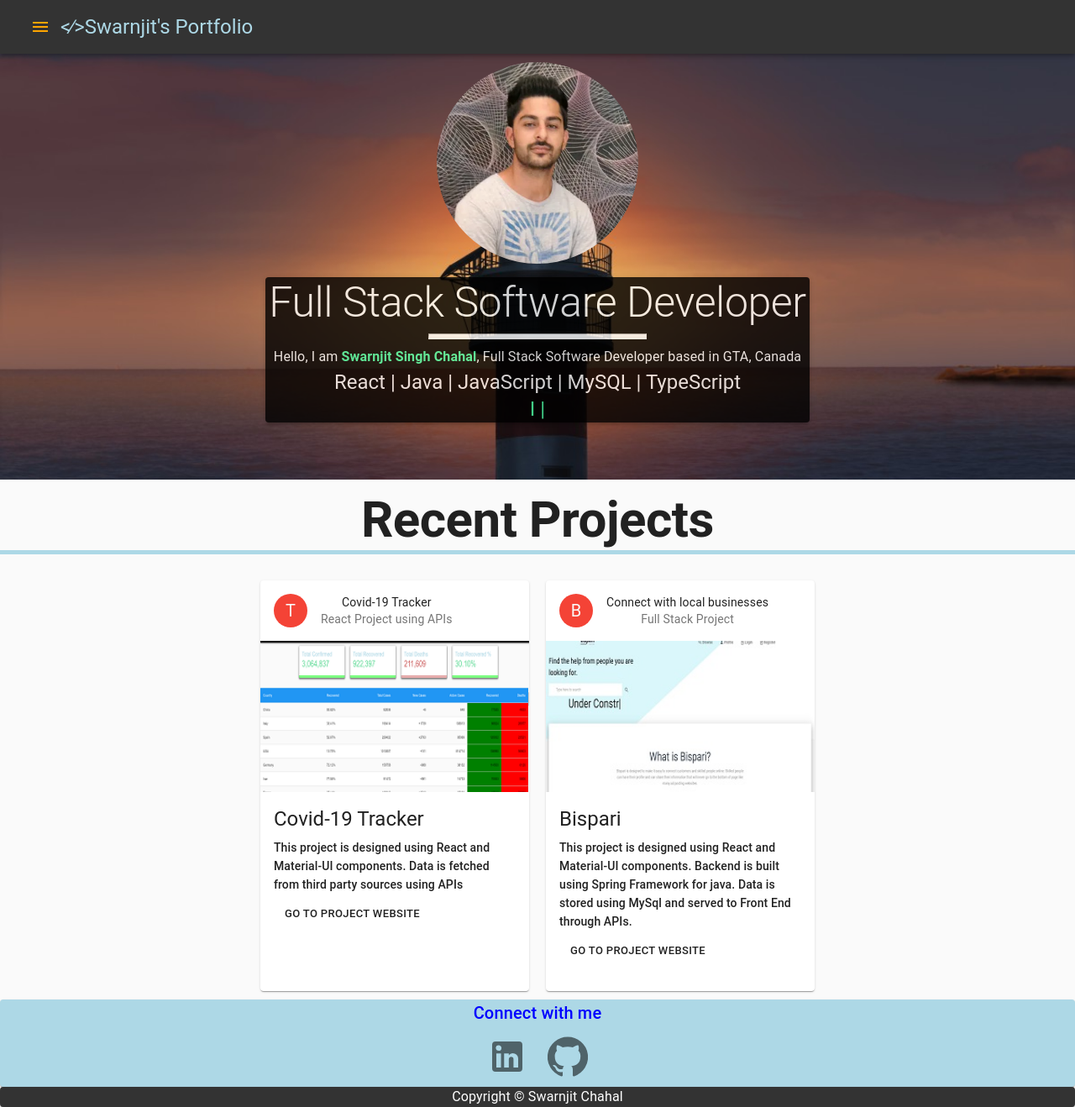
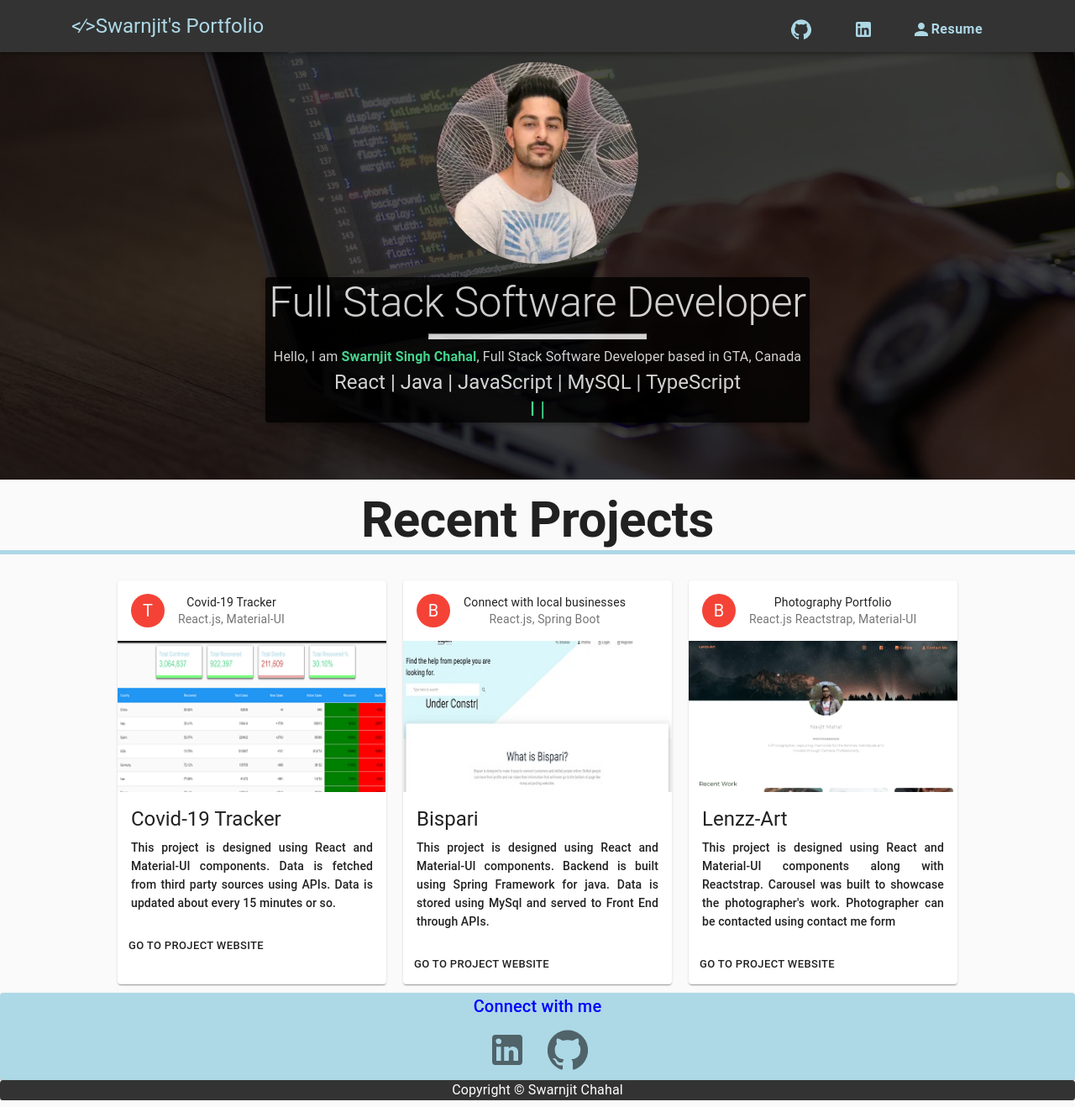
Before and after one commit to swarnjit/portfolio, a React (Create React App) app: page / in a window 1280 px wide. Shown: the whole page at 84% size. Built offline with nearby package versions, Linux system fonts and the light colour scheme.

Commit message:
added contact me page

```diff
--- a/src/components/Header.js
+++ b/src/components/Header.js
@@ -1,7 +1,7 @@
 import React from "react";
 import { Typography, Avatar, Grid, Paper } from "@material-ui/core";
 import avatar from "../images/me.png";
-import bg from "../images/bg.png";
+import bg from "../images/bg.jpg";
 import Typed from "react-typed";
 import { makeStyles } from "@material-ui/core/styles";
 import { lightBlue } from "@material-ui/core/colors";
@@ -61,7 +61,7 @@ const Header = () => {
   return (
     <div
       style={{
-        backgroundImage: `url(${bg}`,
+        backgroundImage: `linear-gradient( rgba(0, 0, 0, 0.7), rgba(0, 0, 0, 0.7) ), url(${bg}`,
         backgroundSize: "cover",
         maxHeight: "70vh",
       }}
--- a/src/components/Navbar.js
+++ b/src/components/Navbar.js
@@ -1,6 +1,7 @@
 import React, { useState } from "react";
 import { Link } from "react-router-dom";
 import RightMenu from "@material-ui/core/Drawer";
+import PersonIcon from "@material-ui/icons/Person";
 import {
   AppBar,
   Toolbar,
@@ -13,8 +14,16 @@ import {
   Typography,
   Box,
   ListItemText,
+  Button,
+  Hidden,
 } from "@material-ui/core";
-import { AssignmentInd, Home } from "@material-ui/icons";
+import {
+  AssignmentInd,
+  GitHub,
+  Home,
+  LinkedIn,
+  PersonPinCircleOutlined,
+} from "@material-ui/icons";
 import MenuIcon from "@material-ui/icons/Menu";
 import { makeStyles } from "@material-ui/core/styles";
 import avatar from "../images/me.png";
@@ -31,6 +40,73 @@ const useStyles = makeStyles((theme) => ({
   },
   listItem: {
     color: "black",
+  },
+  list: {
+    fontSize: "14px",
+    margin: 0,
+    paddingLeft: "0",
+    listStyle: "none",
+    paddingTop: "0",
+    paddingBottom: "0",
+    color: "inherit",
+    float: "right",
+  },
+  navItem: {
+    float: "left",
+    color: "inherit",
+    fontSize: "20px",
+    position: "relative",
+    display: "block",
+    width: "auto",
+    marginRight: "10px",
+    justifyContent: "space-between",
+    padding: "0",
+    "&:hover,&:focus": {
+      color: "lightblue",
+      background: "transparent",
+    },
+  },
+  navLink: {
+    color: "lightblue",
+    position: "relative",
+    padding: "0.9375rem",
+    fontWeight: "600",
+    fontSize: "16px",
+    textTransform: "capitalize",
+    borderRadius: "3px",
+    lineHeight: "20px",
+    textDecoration: "none",
+    margin: "0px",
+    display: "inline-flex",
+    "&:hover,&:focus": {
+      color: "#1dbf73",
+      background: "rgba(200, 200, 200, 0.2)",
+    },
+  },
+  toolbar: {
+    minHeight: "50px",
+    flex: "1",
+    alignItems: "center",
+    justifyContent: "space-between",
+    display: "flex",
+    flexWrap: "nowrap",
+    paddingRight: "15px",
+    paddingLeft: "15px",
+    marginRight: "auto",
+    marginLeft: "auto",
+    width: "100%",
+    "@media (min-width: 576px)": {
+      maxWidth: "540px",
+    },
+    "@media (min-width: 768px)": {
+      maxWidth: "720px",
+    },
+    "@media (min-width: 992px)": {
+      maxWidth: "960px",
+    },
+    "@media (min-width: 1200px)": {
+      maxWidth: "1140px",
+    },
   },
 }));
 
@@ -84,10 +160,18 @@ const Navbar = () => {
     <>
       <Box component="nav">
         <AppBar position="fixed" style={{ background: "#333" }}>
-          <Toolbar>
-            <IconButton onClick={toggleSideMenu("right", true)}>
-              <MenuIcon style={{ color: "orange" }} />
-            </IconButton>
+          <Toolbar className={classes.toolbar}>
+            <Hidden mdUp>
+              <IconButton onClick={toggleSideMenu("right", true)}>
+                <MenuIcon style={{ color: "orange", alignItems: "left" }} />
+              </IconButton>
+              <RightMenu
+                open={state.right}
+                onClose={toggleSideMenu("right", false)}
+              >
+                {sideList("right")}
+              </RightMenu>
+            </Hidden>
 
             <Typography
               variant="h5"
@@ -99,12 +183,32 @@ const Navbar = () => {
               &#x3c;&#8725;&#x3e;Swarnjit's Portfolio
             </Typography>
 
-            <RightMenu
-              open={state.right}
-              onClose={toggleSideMenu("right", false)}
-            >
-              {sideList("right")}
-            </RightMenu>
+            <Hidden smDown>
+              <div className={classes.list}>
+                <List>
+                  <ListItem className={classes.navItem}>
+                    <Button component={Link} to="/" className={classes.navLink}>
+                      <GitHub />
+                    </Button>
+                  </ListItem>
+                  <ListItem className={classes.navItem}>
+                    <Button component={Link} to="/" className={classes.navLink}>
+                      <LinkedIn />
+                    </Button>
+                  </ListItem>
+                  <ListItem className={classes.navItem}>
+                    <Button
+                      component={Link}
+                      to="/resume"
+                      className={classes.navLink}
+                    >
+                      <PersonIcon />
+                      Resume
+                    </Button>
+                  </ListItem>
+                </List>
+              </div>
+            </Hidden>
           </Toolbar>
         </AppBar>
         <Toolbar />
--- a/src/components/ProjectViewer.js
+++ b/src/components/ProjectViewer.js
@@ -10,6 +10,7 @@ import { red } from "@material-ui/core/colors";
 import { Grid, ButtonBase, CardContent, Button } from "@material-ui/core";
 import project1 from "../images/covidTracker.png";
 import project2 from "../images/project2.jpg";
+import project3 from "../images/project3.jpg";
 
 const useStyles = makeStyles((theme) => ({
   root: {
@@ -78,7 +79,7 @@ export default function ProjectViewer() {
                     </Avatar>
                   }
                   title="Covid-19 Tracker"
-                  subheader="React Project using APIs"
+                  subheader="React.js, Material-UI"
                 />
               </ButtonBase>
               <CardMedia className={classes.projectSnapshot} image={project1} />
@@ -86,11 +87,12 @@ export default function ProjectViewer() {
                 <Typography color="textPrimary" gutterBottom variant="h5">
                   Covid-19 Tracker
                 </Typography>
-                <Typography variant="subtitle2">
+                <Typography variant="subtitle2" align="justify">
                   This project is designed using React and Material-UI
                   components. Data is fetched from third party sources using
-                  APIs
+                  APIs. Data is updated about every 15 minutes or so.
                 </Typography>
+              </CardContent>
               <CardActions>
                 <Button
                   size="small"
@@ -101,7 +103,6 @@ export default function ProjectViewer() {
                   Go to Project Website
                 </Button>
               </CardActions>
-              </CardContent>
             </Grid>
 
             <Grid
@@ -121,7 +122,7 @@ export default function ProjectViewer() {
                     </Avatar>
                   }
                   title="Connect with local businesses"
-                  subheader="Full Stack Project"
+                  subheader="React.js, Spring Boot"
                 />
               </ButtonBase>
               <CardMedia className={classes.projectSnapshot} image={project2} />
@@ -129,12 +130,13 @@ export default function ProjectViewer() {
                 <Typography color="textPrimary" gutterBottom variant="h5">
                   Bispari
                 </Typography>
-                <Typography variant="subtitle2">
+                <Typography variant="subtitle2" align="justify">
                   This project is designed using React and Material-UI
                   components. Backend is built using Spring Framework for java.
                   Data is stored using MySql and served to Front End through
                   APIs.
                 </Typography>
+              </CardContent>
               <CardActions>
                 <Button
                   size="small"
@@ -143,7 +145,49 @@ export default function ProjectViewer() {
                   Go to Project Website
                 </Button>
               </CardActions>
+            </Grid>
+            <Grid
+              item
+              xs={12}
+              md={3}
+              component={Card}
+              className={classes.projectPreview}
+            >
+              <ButtonBase
+                onClick={() => window.open("https://www.bispari.com")}
+              >
+                <CardHeader
+                  avatar={
+                    <Avatar aria-label="Bispari" className={classes.avatar}>
+                      B
+                    </Avatar>
+                  }
+                  title="Photography Portfolio"
+                  subheader="React.js Reactstrap, Material-UI"
+                />
+              </ButtonBase>
+              <CardMedia className={classes.projectSnapshot} image={project3} />
+              <CardContent>
+                <Typography color="textPrimary" gutterBottom variant="h5">
+                  Lenzz-Art
+                </Typography>
+                <Typography variant="subtitle2" align="justify">
+                  This project is designed using React and Material-UI
+                  components along with Reactstrap. Carousel was built to
+                  showcase the photographer's work. Photographer can be
+                  contacted using contact me form
+                </Typography>
               </CardContent>
+              <CardActions>
+                <Button
+                  size="small"
+                  onClick={() =>
+                    window.open("https://swarnjit.github.io/lenzz-art")
+                  }
+                >
+                  Go to Project Website
+                </Button>
+              </CardActions>
             </Grid>
           </Grid>
         </Grid>
```
Also changed, not shown: src/images/bg.jpg (added), src/images/project3.jpg (added). Lines whose indentation alone changed are shown as unchanged.
